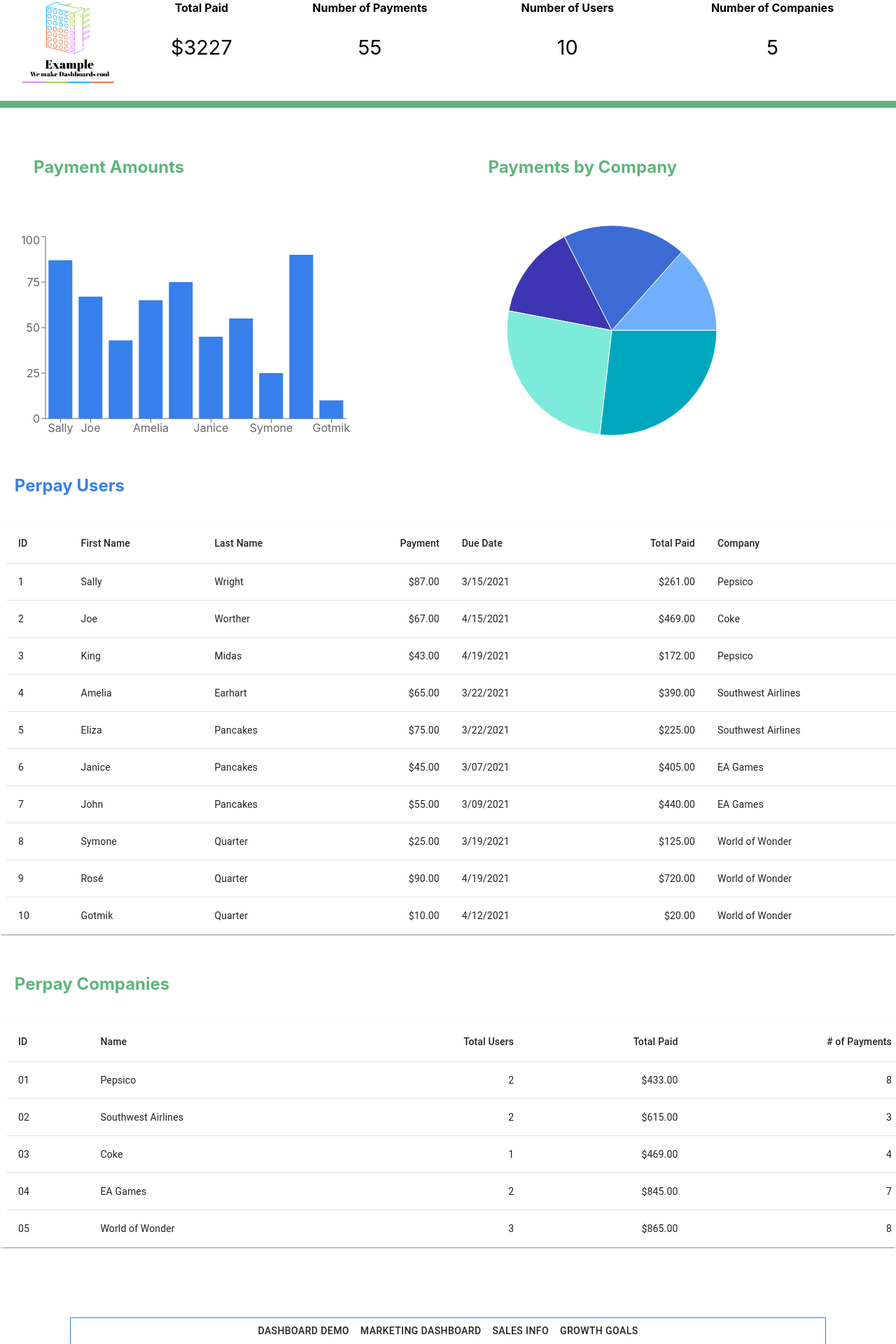
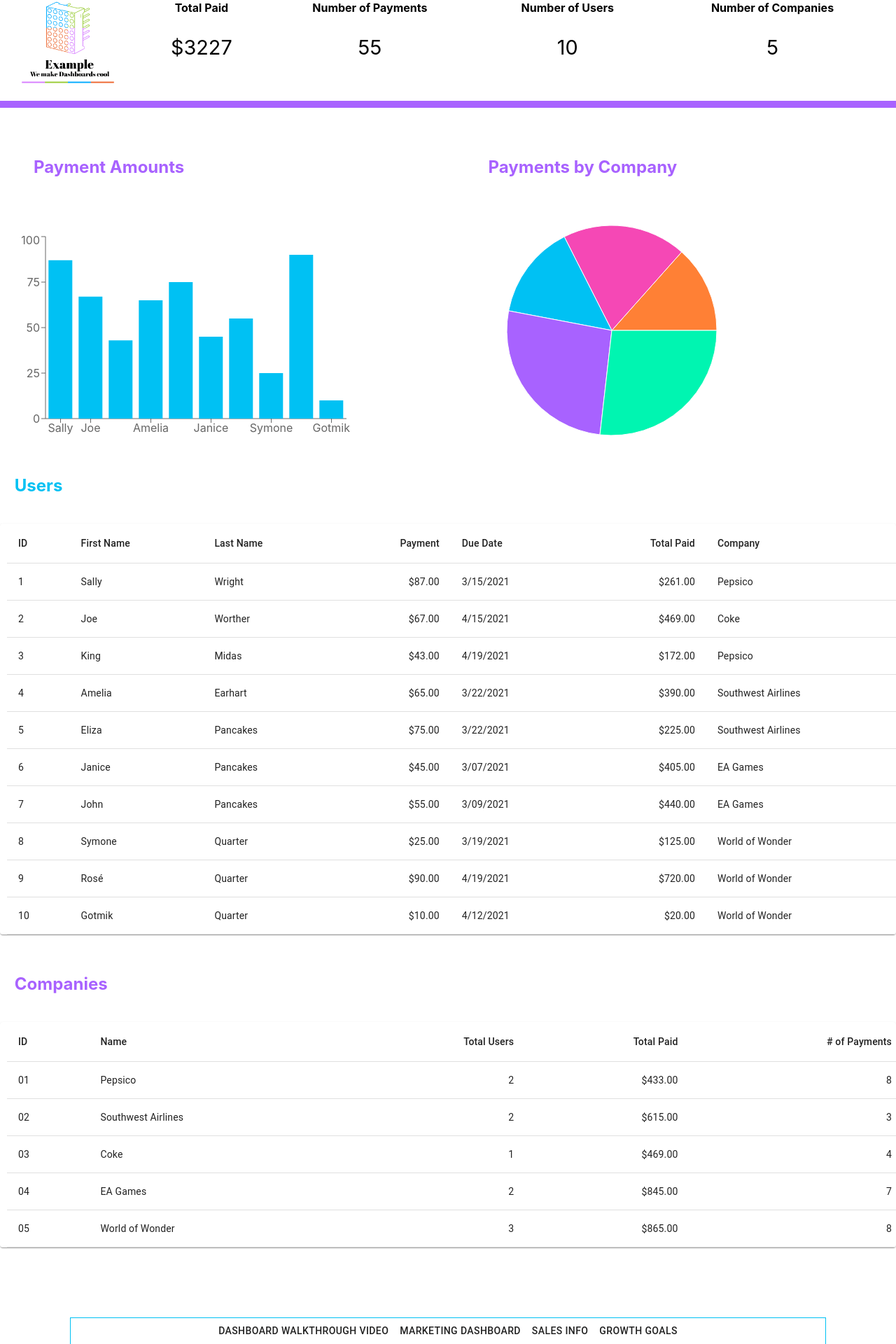
Before and after one commit to sarahp/enterprise-dashboard, a React (Create React App) app: page / in a window 1280 px wide. Shown: the part 50-1970 px from the top of the page at 70% size. Built offline with nearby package versions, Linux system fonts and the light colour scheme.

Commit message:
feat(EDash): updating the colors to match the rainbow logo

```diff
--- a/src/App.css
+++ b/src/App.css
@@ -1,6 +1,6 @@
 /* Brand colors
-   Blue #377FEB;
-   Green #60B47C;
+   Blue #00c1f3;
+   Purple #a862ff;
  */
 
 @media only screen and (max-width: 1300px) {
@@ -12,7 +12,7 @@
 
 
 header {
-  border-bottom: 10px solid #60B47C;
+  border-bottom: 10px solid rgb(168, 98, 255);
   margin-bottom: 50px;
   display: inline-flex;
 }
@@ -24,11 +24,11 @@
 
 header h2 {
   margin: 3rem;
-  color: #60B47C;
+  color: rgb(168, 98, 255);
 }
 
 header h2 span {
-  color: #377FEB;
+  color: rgb(0, 193, 243);
 }
 
 /* Styles for Heads Up Display of data*/
@@ -80,11 +80,11 @@
 
 .bar-chart h2 {
   margin-left: 3rem;
-  color: #60B47C;
+  color: rgb(168, 98, 255);
 }
 
 .recharts-bar {
-  fill: #377FEB;
+  fill: rgb(0, 193, 243);
 }
 
 .bar-chart .recharts-wrapper {
@@ -98,7 +98,7 @@
 }
 
 .company-pie h2 {
-  color: #60B47C;
+  color: rgb(168, 98, 255);
 }
 
 @media only screen and (max-width: 930px) {
@@ -128,26 +128,26 @@
   }
 
   .customer-table h2 {
-    color: #60B47C;
+    color: rgb(168, 98, 255);
     margin:0.4rem 1.3rem 0.5rem;
   }
 }
 
 .company-table h2 {
-  color: #60B47C;
+  color: rgb(168, 98, 255);
 }
 
 .company-table .MultiDataGrid-root {
-  border: 2px solid #377FEB;
+  border: 2px solid rgb(0, 193, 243);
 }
 
 .customer-table h2 {
-  color: #377FEB;
+  color: rgb(0, 193, 243);
 }
 
 .MuiTable-root.user-info,
 .MuiTable-root.company-info {
-  border: solid 2px #377FEB;
+  border: solid 2px rgb(0, 193, 243);
 }
 
 @media only screen and (min-width: 1300px) {
@@ -159,11 +159,11 @@
 
 .MuiDataGrid-root.MuiDataGrid-root {
   margin: 0 20px;
-  border: 2px solid #60B47C;
+  border: 2px solid rgb(168, 98, 255);
 }
 
 footer {
   text-align: center;
   margin: 100px;
-  border: solid 1px #377FEB;
+  border: solid 1px rgb(0, 193, 243);
 }
--- a/src/App.js
+++ b/src/App.js
@@ -75,7 +75,7 @@
             <Typography className="footer-menu">
                 <Button href="https://www.youtube.com/watch?v=dPGirRuLWmw" target="_blank"
                         rel="noopener noreferrer">
-                    Dashboard Demo
+                    Dashboard Walkthrough Video
                 </Button>
                 <Button href="#">
                     Marketing Dashboard
--- a/src/CompaniesChart.js
+++ b/src/CompaniesChart.js
@@ -6,15 +6,15 @@
 
 
 const colors = [
-    "#70B0FA",
-    "#3D6BD4",
-    "#3D36B2",
-    "#7DEBD9",
-    "#00A7BD",
-    "#017991",
-    "#C996BF",
-    "#850A4D",
-    "#600336"
+    "#ff8035",  // bright orange
+    "#f548b5",  // vibrant pink
+    "#00c1f3",  // sky blue
+    "#a862ff",  // purple
+    "#00f5b1",  // aqua green
+    "#009245",  // medium green
+    "#33b5ff",  // light blue
+    "#007eff",  // strong blue
+    "#f28d00"   // orange-yellow
 ];
 
 const CompanyPie = () => {
--- a/src/CompanyTable.js
+++ b/src/CompanyTable.js
@@ -12,7 +12,7 @@
 const CompanyTable = () => {
     return (
         <div className='company-table' style={{ width: '100%' }}>
-            <h2>Perpay Companies</h2>
+            <h2>Companies</h2>
             <Paper>
                 <Table>
                     <TableHead>
--- a/src/CustomerTable.js
+++ b/src/CustomerTable.js
@@ -12,7 +12,7 @@
 
     return (
         <div className='customer-table' style={{ width: '100%' }}>
-            <h2>Perpay Users</h2>
+            <h2>Users</h2>
             <Paper>
                 <Table>
                     <TableHead>
```
